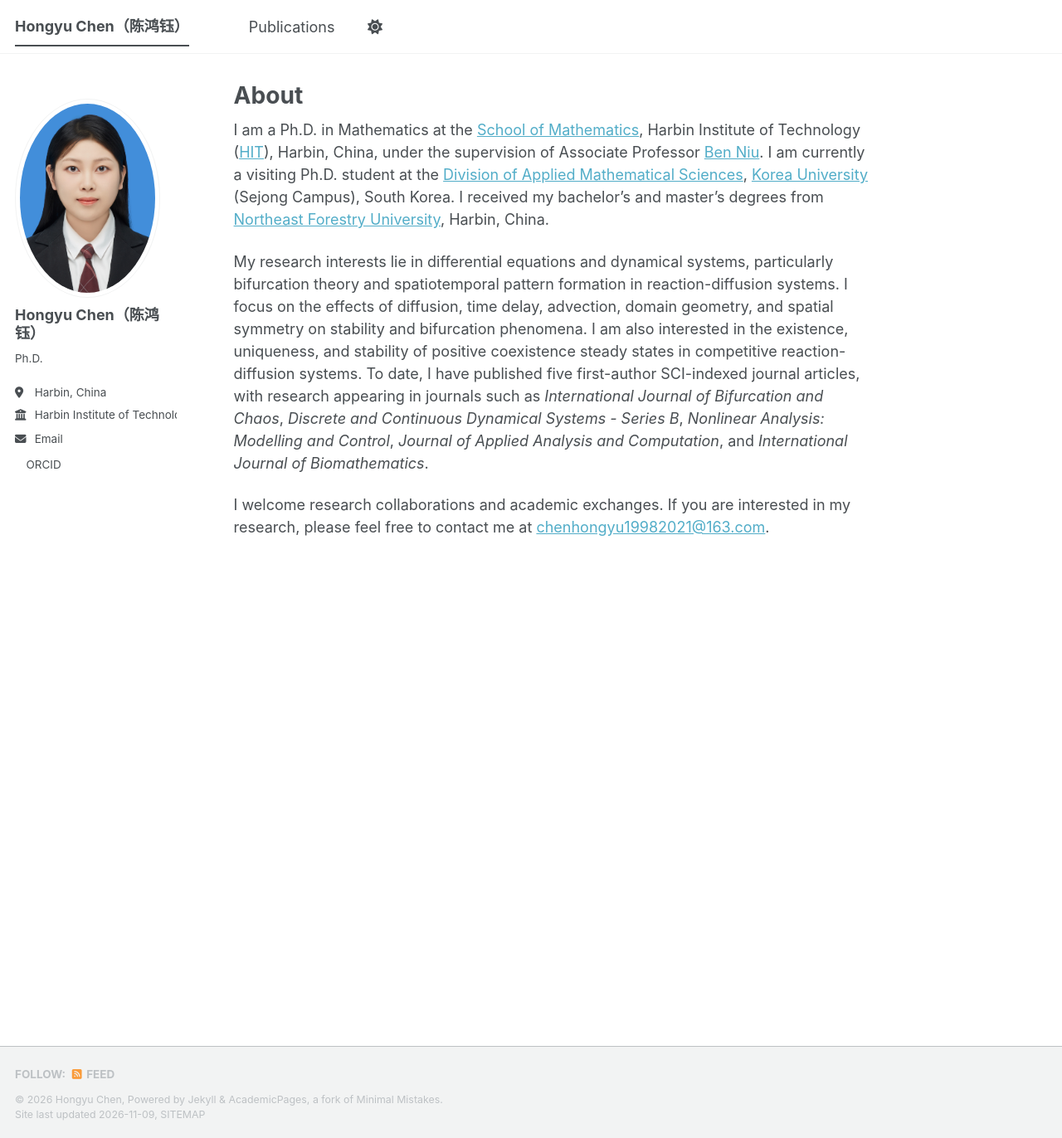
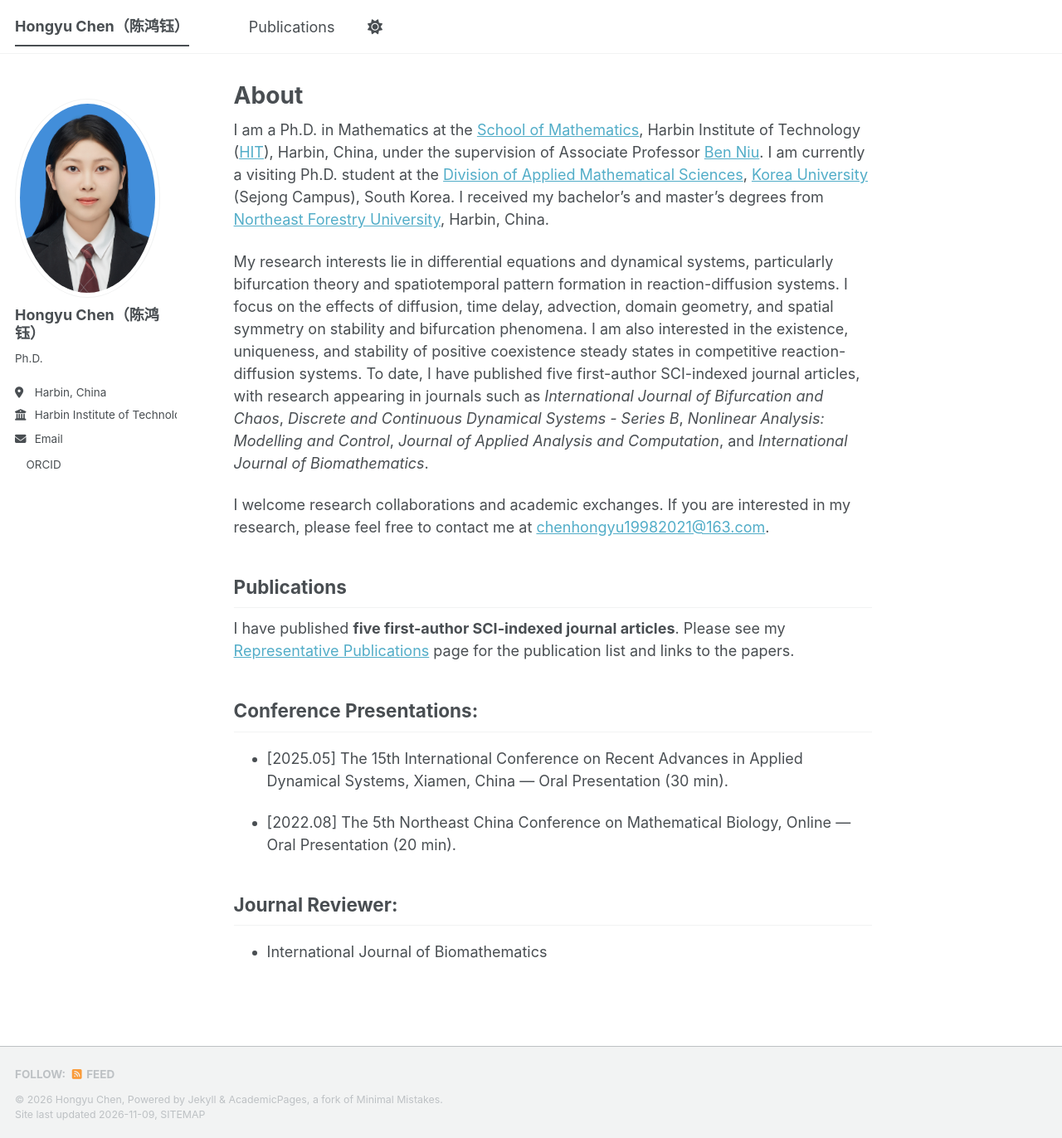
Before and after one commit to HongyuChen26/HongyuChen26.github.io, a Jekyll site: the page built from _pages/about.md, in a window 1280 px wide and 1372 px high. Shown: the whole window at 83% size. Built offline with Jekyll 4.4.1, drawn with Linux system fonts in a browser that asks for light colours; a script bundle is joined from its source files by our own code; a style sheet for code colours, icons or effects is not loaded.

Commit message:
Update about.md

```diff
--- a/_pages/about.md
+++ b/_pages/about.md
@@ -12,3 +12,17 @@ I am a Ph.D. in Mathematics at the [School of Mathematics](https://math.hit.edu.
 My research interests lie in differential equations and dynamical systems, particularly bifurcation theory and spatiotemporal pattern formation in reaction-diffusion systems. I focus on the effects of diffusion, time delay, advection, domain geometry, and spatial symmetry on stability and bifurcation phenomena. I am also interested in the existence, uniqueness, and stability of positive coexistence steady states in competitive reaction-diffusion systems. To date, I have published five first-author SCI-indexed journal articles, with research appearing in journals such as *International Journal of Bifurcation and Chaos*, *Discrete and Continuous Dynamical Systems - Series B*, *Nonlinear Analysis: Modelling and Control*, *Journal of Applied Analysis and Computation*, and *International Journal of Biomathematics*.
 
 I welcome research collaborations and academic exchanges. If you are interested in my research, please feel free to contact me at [chenhongyu19982021@163.com](mailto:chenhongyu19982021@163.com).
+
+## Publications
+
+I have published **five first-author SCI-indexed journal articles**. Please see my [Representative Publications](/publications/) page for the publication list and links to the papers.
+
+## Conference Presentations:
+
+- [2025.05] The 15th International Conference on Recent Advances in Applied Dynamical Systems, Xiamen, China — Oral Presentation (30 min).
+
+- [2022.08] The 5th Northeast China Conference on Mathematical Biology, Online — Oral Presentation (20 min).
+
+## Journal Reviewer:
+
+- International Journal of Biomathematics
```
